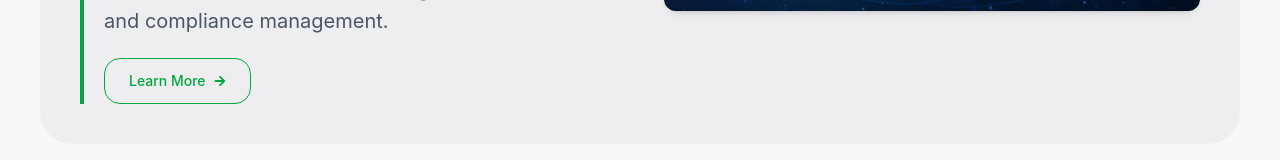
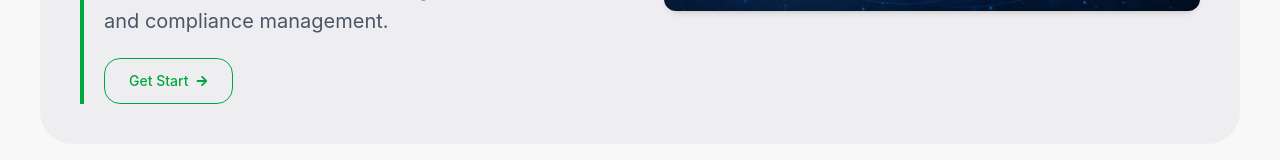
Before and after one commit to kaushal9001/nexgen-glovomega, a React (Vite) app: page / in a window 1280 px wide. Shown: the part 2568-2728 px from the top of the page. Built offline with nearby package versions, Linux system fonts and the light colour scheme.

Commit message:
DSC page update

```diff
--- a/src/Component/Navbar.jsx
+++ b/src/Component/Navbar.jsx
@@ -376,7 +376,11 @@ const Navbar = () => {
                               <div key={j}>
                                 {/* Main Item */}
                                 <Link
-                                  to={`/service/${sub.title}`}
+                                  to={
+                                    sub.title === "Class -3"
+                                      ? "/serviceDSC"
+                                      : `/service/${item.title}`
+                                  }
                                   onClick={() => {
                                     (sub.subItems
                                       ? setMobileNested(
--- a/src/Page/HomePage.jsx
+++ b/src/Page/HomePage.jsx
@@ -24,6 +24,7 @@ import {
   FaUsers,
 } from "react-icons/fa";
 import FAQ from "../Component/FAQ";
+import { Link } from "react-router-dom";
 
 const HomePage = () => {
   const services = [
@@ -211,7 +212,8 @@ const HomePage = () => {
                 compliance, tax filings, and payroll management, ensuring every
                 process runs smoothly.
               </p>
-
+              <Link to={"/about-us"}>
+                {" "}
                 <button className="mt-5 relative cursor-pointer overflow-hidden border border-green-600 text-green-600 px-6 py-3 rounded-2xl text-sm font-medium group">
                   <span className="absolute inset-0 bg-green-600 w-0 group-hover:w-full transition-all duration-500"></span>
 
@@ -220,6 +222,7 @@ const HomePage = () => {
                     <FaArrowRight className="text-xs transition-transform duration-300 group-hover:translate-x-1" />
                   </span>
                 </button>
+              </Link>
             </div>
 
             {/* Right Image */}
@@ -293,15 +296,16 @@ const HomePage = () => {
                 solutions for business registration, taxation, and compliance
                 management.
               </p>
-
+              <Link to={"/contact-us"}>
                 <button className="mt-5 relative cursor-pointer overflow-hidden border border-green-600 text-green-600 px-6 py-3 rounded-2xl text-sm font-medium group">
                   <span className="absolute inset-0 bg-green-600 w-0 group-hover:w-full transition-all duration-500"></span>
 
                   <span className="relative z-10 flex items-center gap-2 group-hover:text-white transition duration-500">
-                  Learn More
+                    Get Start
                     <FaArrowRight className="text-xs transition-transform duration-300 group-hover:translate-x-1" />
                   </span>
                 </button>
+              </Link>
             </div>
 
             {/* Right Image */}
--- a/src/Page/ServicePageDSC.jsx
+++ b/src/Page/ServicePageDSC.jsx
@@ -317,7 +317,7 @@ const ServicePageDSC = () => {
           <div className=" ">
             <h1 className="text-4xl font-semibold text-[#0F2A44] mb-6">
               {" "}
-              DSC Service
+              By DSC Service
             </h1>
 
             <p className="text-gray-600 mb-8">
```
Lines whose indentation alone changed are shown as unchanged.
